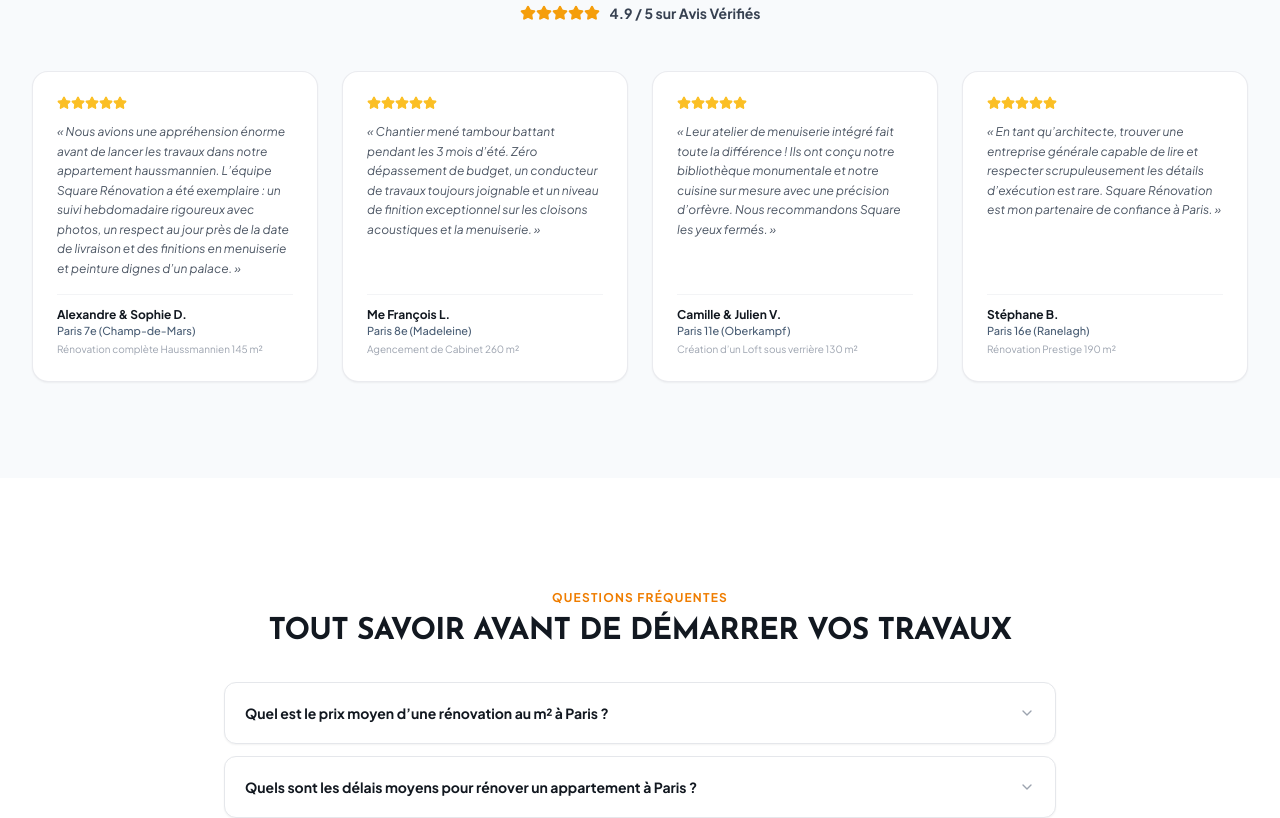
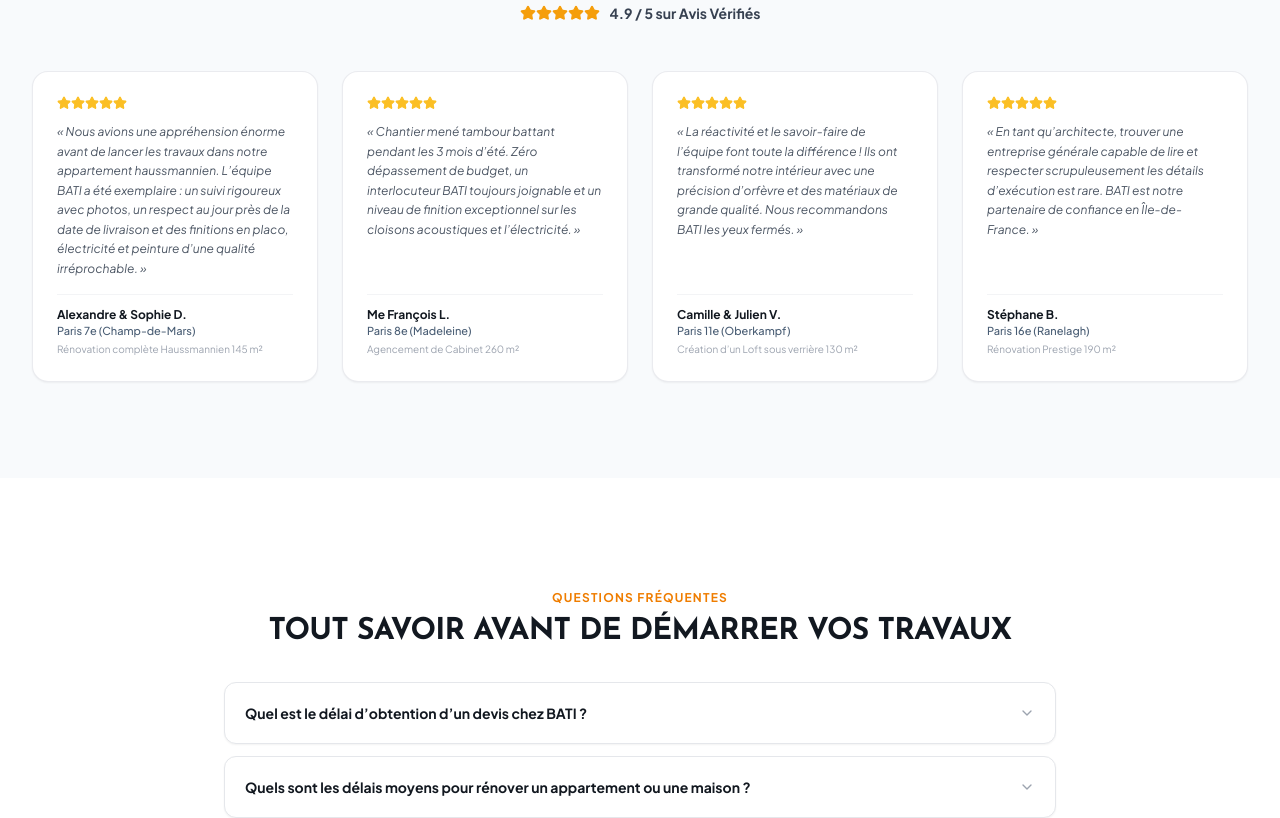
Before and after one commit to jordon5611/square-renovation-omar-bhai, a React (Vite) app: page / in a window 1280 px wide. Shown: the part 4420-5238 px from the top of the page. Built offline with nearby package versions, Linux system fonts and the light colour scheme; the HTML template or start-up script is replaced by a standard one; a web font is replaced by a local one.

Commit message:
feat: replace all competitor Square references with BATI across entire codebase

```diff
--- a/package.json
+++ b/package.json
@@ -1,5 +1,5 @@
 {
-  "name": "square-renovation-paris",
+  "name": "bati-renovation-idf",
   "private": true,
   "version": "1.0.0",
   "type": "module",
--- a/src/data/projects.ts
+++ b/src/data/projects.ts
@@ -23,7 +23,7 @@
     scope: [
       'Restauration des moulures et corniches en staff',
       'Parquet chêne massif Point de Hongrie huilé',
-      'Menuiseries sur-mesure laquées (Atelier Square)',
+      'Menuiseries sur-mesure laquées (Atelier BATI)',
       'Plomberie & Sanitaires en marbre de Carrare',
       'Climatisation réversible gainée invisible',
       'Électricité & Domotique intégrée Lutron'
--- a/src/data/testimonials.ts
+++ b/src/data/testimonials.ts
@@ -10,7 +10,7 @@
     surface: 145,
     rating: 5,
     date: 'Janvier 2025',
-    quote: 'Nous avions une appréhension énorme avant de lancer les travaux dans notre appartement haussmannien. L’équipe Square Rénovation a été exemplaire : un suivi hebdomadaire rigoureux avec photos, un respect au jour près de la date de livraison et des finitions en menuiserie et peinture dignes d’un palace.'
+    quote: 'Nous avions une appréhension énorme avant de lancer les travaux dans notre appartement haussmannien. L’équipe BATI a été exemplaire : un suivi rigoureux avec photos, un respect au jour près de la date de livraison et des finitions en placo, électricité et peinture d’une qualité irréprochable.'
   },
   {
     id: '2',
@@ -21,7 +21,7 @@
     surface: 260,
     rating: 5,
     date: 'Novembre 2024',
-    quote: 'Chantier mené tambour battant pendant les 3 mois d’été. Zéro dépassement de budget, un conducteur de travaux toujours joignable et un niveau de finition exceptionnel sur les cloisons acoustiques et la menuiserie.'
+    quote: 'Chantier mené tambour battant pendant les 3 mois d’été. Zéro dépassement de budget, un interlocuteur BATI toujours joignable et un niveau de finition exceptionnel sur les cloisons acoustiques et l’électricité.'
   },
   {
     id: '3',
@@ -32,7 +32,7 @@
     surface: 130,
     rating: 5,
     date: 'Octobre 2024',
-    quote: 'Leur atelier de menuiserie intégré fait toute la différence ! Ils ont conçu notre bibliothèque monumentale et notre cuisine sur mesure avec une précision d’orfèvre. Nous recommandons Square les yeux fermés.'
+    quote: 'La réactivité et le savoir-faire de l’équipe font toute la différence ! Ils ont transformé notre intérieur avec une précision d’orfèvre et des matériaux de grande qualité. Nous recommandons BATI les yeux fermés.'
   },
   {
     id: '4',
@@ -43,25 +43,25 @@
     surface: 190,
     rating: 5,
     date: 'Décembre 2024',
-    quote: 'En tant qu’architecte, trouver une entreprise générale capable de lire et respecter scrupuleusement les détails d’exécution est rare. Square Rénovation est mon partenaire de confiance à Paris.'
+    quote: 'En tant qu’architecte, trouver une entreprise générale capable de lire et respecter scrupuleusement les détails d’exécution est rare. BATI est notre partenaire de confiance en Île-de-France.'
   }
 ];
 
 export const FAQS: FAQItem[] = [
   {
     category: 'prix',
-    question: 'Quel est le prix moyen d’une rénovation au m² à Paris ?',
-    answer: 'À Paris, une rénovation de qualité varie généralement entre 1 000 € et 3 000 € TTC par m² selon l’état initial du bien. Un simple rafraîchissement (peintures, ponçage parquet) se situe entre 900 € et 1 400 €/m², une rénovation complète (cuisine, salles de bains, plomberie, électricité) entre 1 500 € et 2 400 €/m², et une rénovation lourde avec restructuration structurelle et menuiseries d’art entre 2 500 € et 3 500 €+/m².'
+    question: 'Quel est le délai d’obtention d’un devis chez BATI ?',
+    answer: 'Après visite sur place ou transmission de vos plans, nous vous remettons un devis détaillé poste par poste sous 48h à 72h ouvrées, 100% gratuit et sans engagement.'
   },
   {
     category: 'delais',
-    question: 'Quels sont les délais moyens pour rénover un appartement à Paris ?',
-    answer: 'Pour un appartement parisien classique de 80 à 120 m², comptez en moyenne 3 à 5 mois de travaux après validation des plans et commandes des matériaux. Chez Square Rénovation, nous nous engageons contractuellement sur un calendrier précis avec pénalités de retard.'
+    question: 'Quels sont les délais moyens pour rénover un appartement ou une maison ?',
+    answer: 'Pour un appartement classique de 60 à 120 m², comptez en moyenne 2 à 4 mois de travaux selon l’ampleur des lots. Chez BATI, nous nous engageons contractuellement sur un calendrier précis avec pénalités de retard.'
   },
   {
     category: 'demarches',
     question: 'Faut-il obligatoirement un architecte pour mon projet ?',
-    answer: 'Non, faire appel à un architecte n’est pas obligatoire si la structure est préservée. En tant qu’entreprise générale Tous Corps d’État, notre bureau d’études intégré et nos conducteurs de travaux réalisent vos plans d’implantation et notes techniques. Si votre projet comprend des modifications de porteurs complexes, nous travaillons avec nos bureaux d’études de structure (BET) partenaires.'
+    answer: 'Non, faire appel à un architecte n’est pas obligatoire si la structure porteuse est préservée. En tant qu’entreprise générale Tous Corps d’État, nos conducteurs de travaux et chefs de chantier réalisent vos plans d’implantation et l’ensemble des études techniques.'
   },
   {
     category: 'garanties',
@@ -71,6 +71,6 @@
   {
     category: 'demarches',
     question: 'Comment gérez-vous la copropriété et les nuisances sonores ?',
-    answer: 'Nous prenons en charge la protection intégrale des parties communes (ascenseur, tapis d’escalier, couloirs), affichons les avis légaux en avance et respectons strictement les horaires légaux de bruit de la Ville de Paris (interdiction le week-end et en soirée).'
+    answer: 'Nous prenons en charge la protection intégrale des parties communes (ascenseur, tapis d’escalier, couloirs), affichons les avis légaux en avance et respectons strictement les horaires légaux de bruit en Île-de-France (interdiction le week-end et en soirée).'
   }
 ];
```
